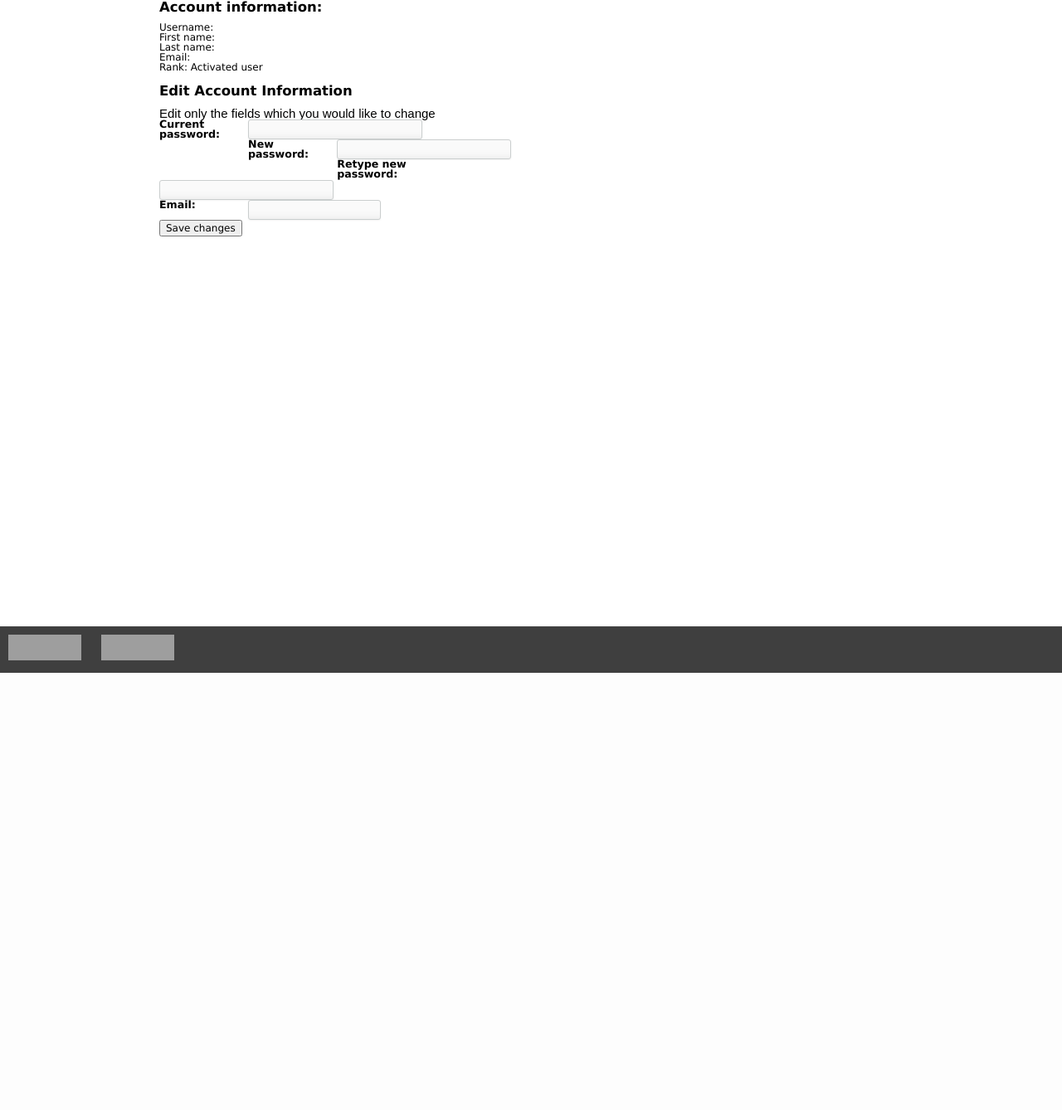
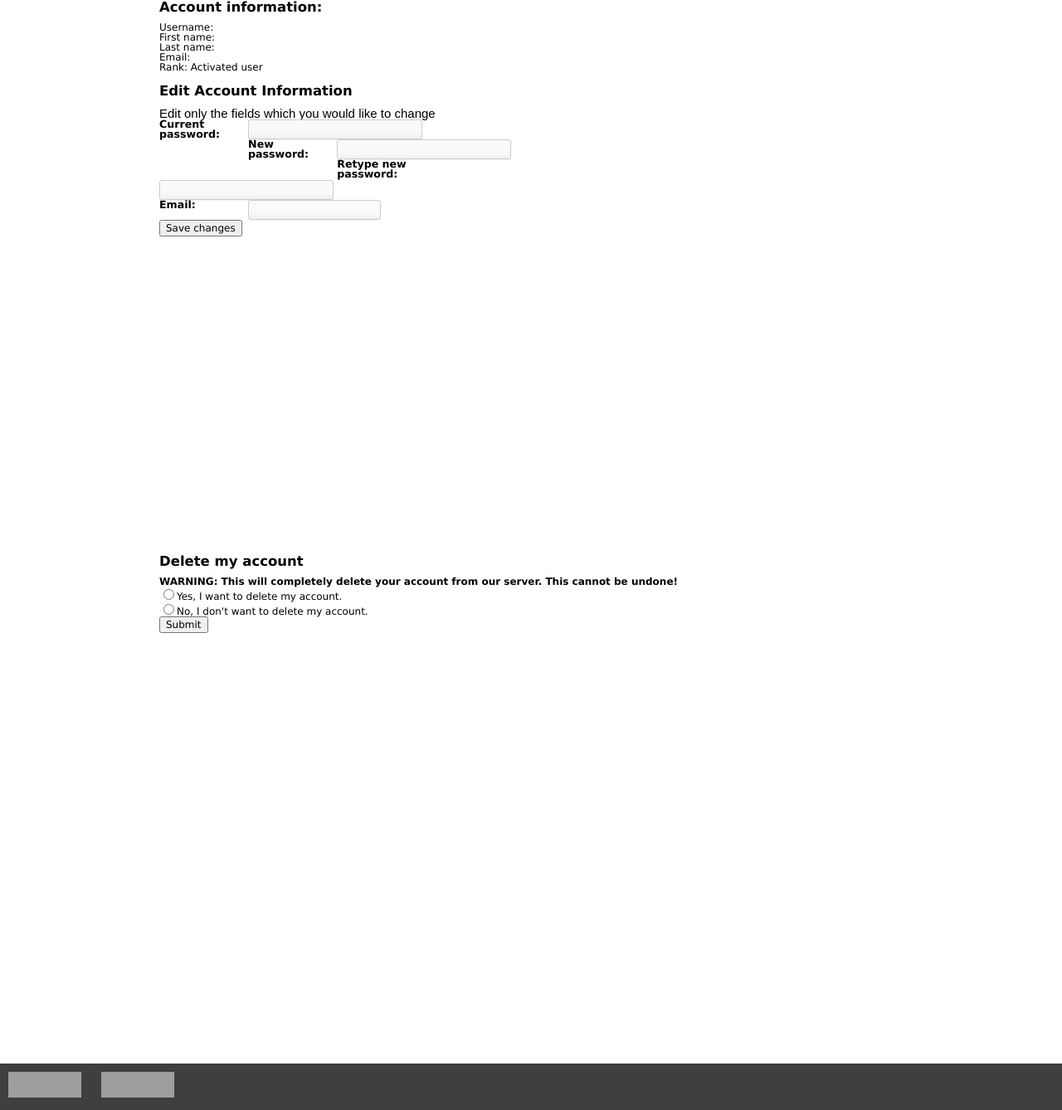
Before and after one commit to Erno3000/WEBDB, a PHP site: page /account_settings.php in a window 1280 px wide. Shown: the part 125-1463 px from the top of the page at 83% size. Before the commit the page ends 936 px from the top, so only its background shows below. Run offline with PHP 8.4, Linux system fonts and the light colour scheme; the visitor is signed in with stand-in values (Sample User, id 1); data that the repository does not hold is empty; grey boxes are pictures that could not be loaded.

Commit message:
Added the option to delete an account in the account settings page, but does not actually delete an account yet (on purpose)

```diff
--- a/account_settings.php
+++ b/account_settings.php
@@ -65,7 +65,7 @@ if (!isset($_SESSION['loggedin'])) {
 
             echo '<h1>Edit Account Information</h1>';
 
-            echo '<form action="account_settings.php" method="post" id="accountsettingsform"> <fieldset>
+            echo '<form action="'. "{$_SERVER['PHP_SELF']}" . '" method="post" id="accountsettingsform"> <fieldset>
             <legend>Edit only the fields which you would like to change</legend> <ul>
                 <li> <label for="currentpassword">Current password:</label>
                     <input type="password" class="css3text" name="currentpassword" id="currentpassword" /> <br /> </li>
@@ -134,9 +134,30 @@ if (!isset($_SESSION['loggedin'])) {
                 echo '12, ';
 
                 if (!$changed_something) {
-                    echo '<p>Nothing has changed, so there is nothing to save!</p>';
+                    echo '<p>Nothing has (successfully) changed, so there is nothing to save!</p>';
                 }
                 echo '13.';
+            }
+
+            echo '<br /> <br /> <h1>Delete my account</h1>';
+            echo '<p><strong>WARNING: This will completely delete your account from our server. This cannot be undone!</strong></p>';
+            echo '<form action="'. "{$_SERVER['PHP_SELF']}" . '" method="post" id="deleteaccountform"> <fieldset class="normal">';
+            echo '
+            <ul>
+                <li> <label for="deleteaccount"></label>
+                    <input type="radio" name="choice" value="yes">Yes, I want to delete my account. <br />
+                    <input type="radio" name="choice" value="no">No, I don' . "'" . 't want to delete my account.<br /> </li>
+                <li> <input type="submit" value="Submit" /> </li>
+            </ul> </fieldset> </form>';
+
+            if ($_POST && isset($_POST['choice'])) {
+                echo '<br />';
+
+                if ($_POST['choice'] == 'yes') {
+                    echo '<p>Your account is now succesfully deleted</p>';
+                } else {
+                    echo '<p>Your account has not been touched</p>';
+                }
             }
         }
     }
```
